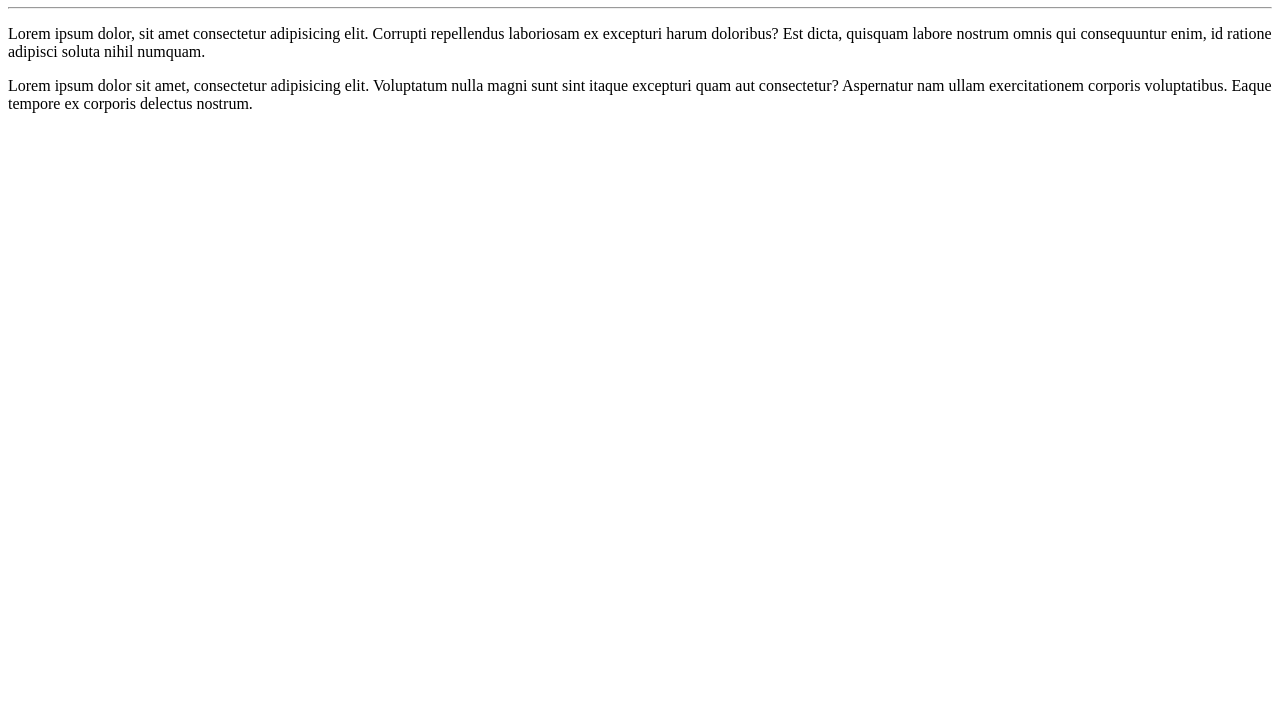
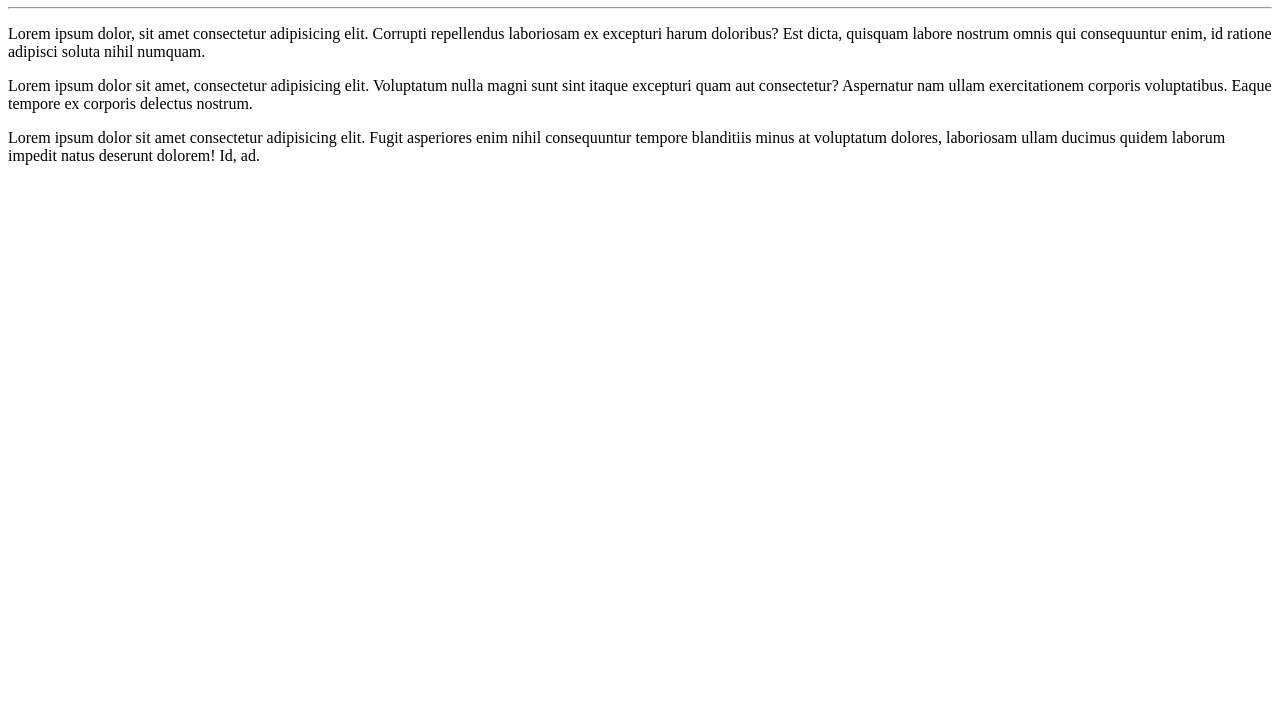
Before and after one commit to Jefersonfranca/Ola-mundo, a plain HTML site: page site-exemplo/index.html in a window 1280 px wide. Shown: the part 73-800 px from the top of the page. Drawn offline with Linux system fonts and the light colour scheme.

Commit message:
Update de site teste

```diff
--- a/site-exemplo/index.html
+++ b/site-exemplo/index.html
@@ -17,5 +17,9 @@
         Voluptatum nulla magni sunt sint itaque excepturi quam aut
         consectetur? Aspernatur nam ullam exercitationem corporis
         voluptatibus. Eaque tempore ex corporis delectus nostrum.</p>
+        <p>Lorem ipsum dolor sit amet consectetur adipisicing elit.
+            Fugit asperiores enim nihil consequuntur tempore blanditiis
+            minus at voluptatum dolores, laboriosam ullam ducimus quidem
+            laborum impedit natus deserunt dolorem! Id, ad.</p>
 </body>
 </html>
```
